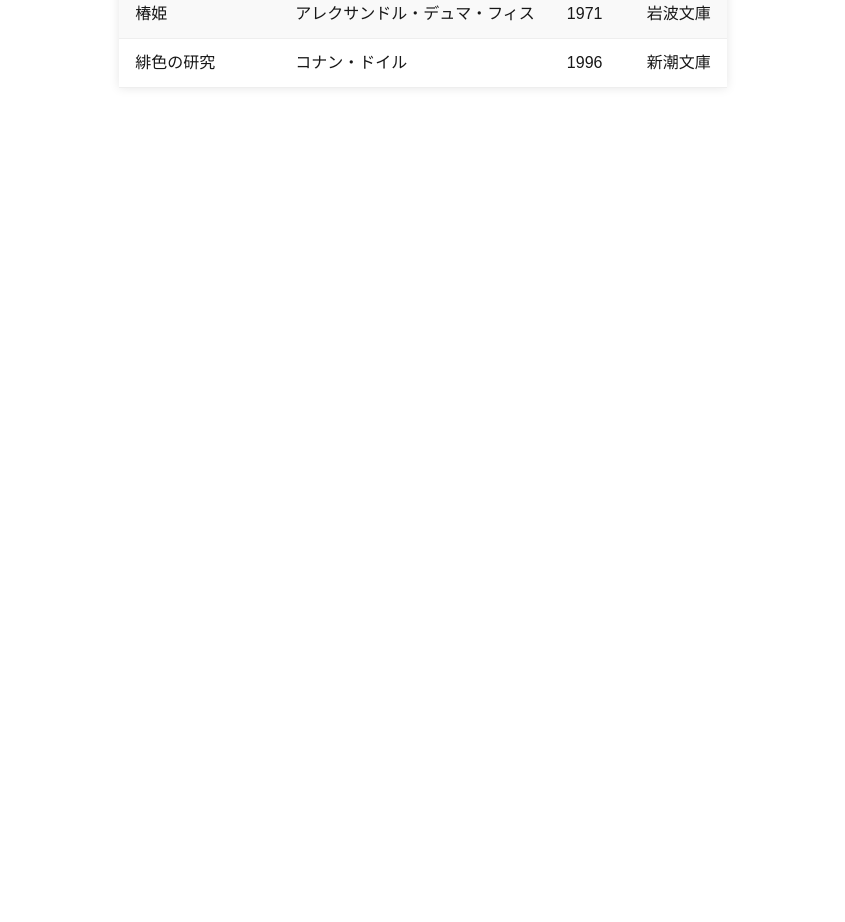
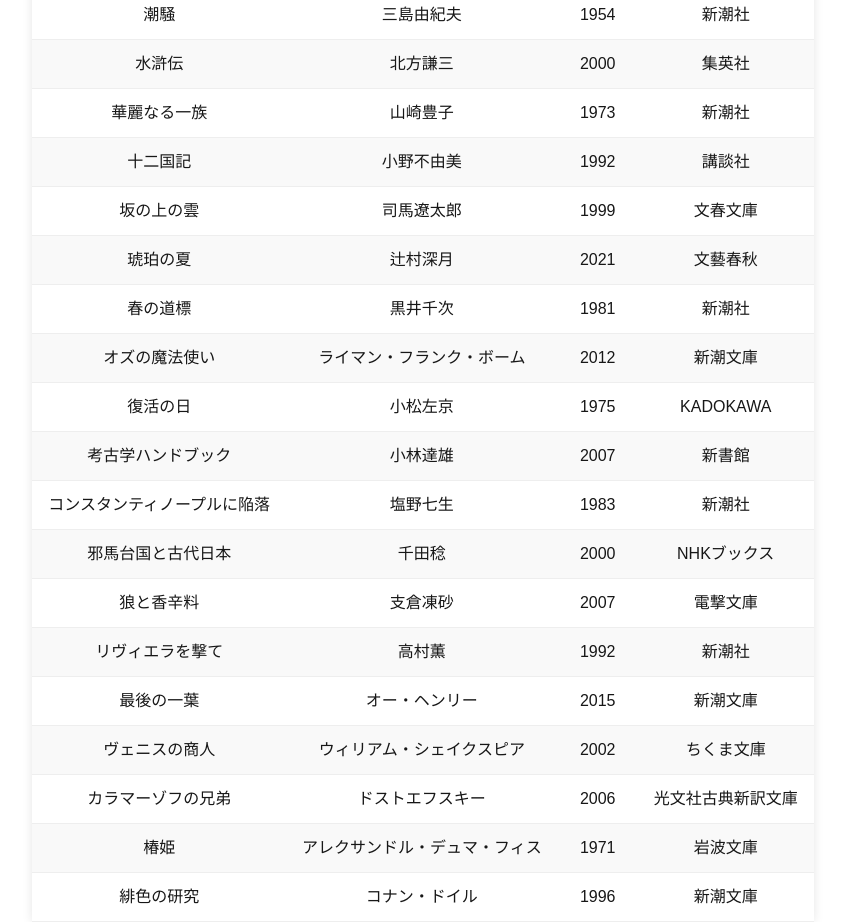
Before and after one commit to yoheihe/next-novels-myprofile, a Next.js app: page /reference in a window 1280 px wide. Shown: the part 380-1302 px from the top of the page, without its empty margins (217-1062 px from the left). Before the commit the page ends 800 px from the top, so only its background shows below. Built offline with nearby package versions, Linux system fonts and the light colour scheme.

Commit message:
ファイル修正

```diff
--- a/components/ProfileSectionGroup.js
+++ b/components/ProfileSectionGroup.js
@@ -7,8 +7,8 @@
         <Image
           src="/img/profile-main.png"
           alt="Profile Image"
-          width={150}
-          height={150}
+          width={200}
+          height={200}
         />
       </div>
       <h1 className="profile-name">湯元みこと</h1>
--- a/src/app/globals.css
+++ b/src/app/globals.css
@@ -61,20 +61,22 @@
 }
 
 .profilleContaniner {
-  margin-top: 30px;
-  margin-bottom: 30px;
+  margin-top: 50px;
+  margin-bottom: 50px;
 }
 
 .profile-name {
-  font-size: 24px;
+  font-size: 30px;
   font-weight: bold;
-  margin-top: 10px;
+  margin-top: 20px;
 }
 
 .profile-bio {
   font-size: 18px;
   color: #555;
   line-height: 1.5;
+  margin-top: 15px;
+  margin-bottom: 20px;
 }
 
 /* aboutページ */
@@ -215,7 +217,7 @@
 .book-table th {
   padding: 12px 16px;
   border-bottom: 2px solid #ccc;
-  text-align: left;
+  text-align: center;
 }
 
 .book-table td {
@@ -233,6 +235,10 @@
 }
 
 /* 検索フォームのスタイル */
+.search-form {
+  margin-bottom: 1rem;
+}
+
 .book-search {
   width: 100%;
   max-width: 500px;
@@ -261,6 +267,11 @@
 
 .book-search-button:hover {
   background-color: #45a049;
+}
+
+.no-results {
+  text-align: center;
+  color: #777;
 }
 
 
--- a/src/app/reference/page.js
+++ b/src/app/reference/page.js
@@ -14,6 +14,103 @@
     author: '三島由紀夫',
     year: 1954,
     publisher: '新潮社',
+  },
+  {
+    title: '水滸伝',
+    author: '北方謙三',
+    year: 2000,
+    publisher: '集英社',
+  },
+  {
+    title: '華麗なる一族',
+    author: '山崎豊子',
+    year: 1973,
+    publisher: '新潮社',
+  },
+  {
+    title: '十二国記',
+    author: '小野不由美',
+    year: 1992,
+    publisher: '講談社',
+  },
+  {
+    title: '坂の上の雲',
+    author: '司馬遼太郎',
+    year: 1999,
+    publisher: '文春文庫',
+  },
+  {
+    title: '琥珀の夏',
+    author: '辻村深月',
+    year: 2021,
+    publisher: '文藝春秋',
+  },
+  {
+    title: '春の道標',
+    author: '黒井千次',
+    year: 1981,
+    publisher: '新潮社',
+  },
+  {
+    title: 'オズの魔法使い',
+    author: 'ライマン・フランク・ボーム',
+    year: 2012,
+    publisher: '新潮文庫',
+  },
+  {
+    title: '復活の日',
+    author: '小松左京',
+    year: 1975,
+    publisher: 'KADOKAWA',
+  },
+  {
+    title: '考古学ハンドブック',
+    author: '小林達雄',
+    year: 2007,
+    publisher: '新書館',
+  },
+  {
+    title: 'コンスタンティノープルに陥落',
+    author: '塩野七生',
+    year: 1983,
+    publisher: '新潮社',
+  },
+  {
+    title: '邪馬台国と古代日本',
+    author: '千田稔',
+    year: 2000,
+    publisher: 'NHKブックス',
+  },
+  {
+    title: '狼と香辛料',
+    author: '支倉凍砂',
+    year: 2007,
+    publisher: '電撃文庫',
+  },
+  {
+    title: 'リヴィエラを撃て',
+    author: '高村薫',
+    year: 1992,
+    publisher: '新潮社',
+  },
+  {
+    title: '最後の一葉',
+    author: 'オー・ヘンリー',
+    year: 2015,
+    publisher: '新潮文庫',
+  },
+
+  {
+    title: 'ヴェニスの商人',
+    author: 'ウィリアム・シェイクスピア',
+    year: 2002,
+    publisher: 'ちくま文庫',
+  },
+  {
+    title: 'カラマーゾフの兄弟',
+    author: 'ドストエフスキー',
+    year: 2006,
+    publisher: '光文社古典新訳文庫',
   },
   {
     title: '椿姫',
@@ -38,14 +135,19 @@
     setQuery(inputValue);
   };
 
-  const filteredBooks = books.filter((book) =>
-    Object.values(book).some((value) =>
-      String(value).toLowerCase().includes(query.toLowerCase())
-    )
-  );
+  const filteredBooks = books.filter((book) => {
+    const keywords = query.trim().toLowerCase().split(/\s+/); // 空白でキーワードを分割
+
+    // 全てのキーワードが、いずれかの値に含まれるかどうかをチェック
+    return keywords.every((keyword) =>
+      Object.values(book).some((value) =>
+        String(value).toLowerCase().includes(keyword)
+      )
+    );
+  });
 
   return (
-    <main>
+    <main className="main-global">
       <CommonButton />
 
       <div className="booklist-container">
@@ -53,7 +155,7 @@
           <h2>書籍リスト</h2>
 
           {/* 検索フォーム */}
-          <div style={{ marginBottom: '1rem' }}>
+          <div className="search-form">
             <input
               type="text"
               placeholder="キーワードで検索（タイトル、著者、出版社など）"
@@ -87,7 +189,7 @@
               ))}
               {filteredBooks.length === 0 && (
                 <tr>
-                  <td colSpan="4" style={{ textAlign: 'center', color: '#777' }}>
+                  <td colSpan="4" className="no-results">
                     該当する書籍は見つかりませんでした。
                   </td>
                 </tr>
```
